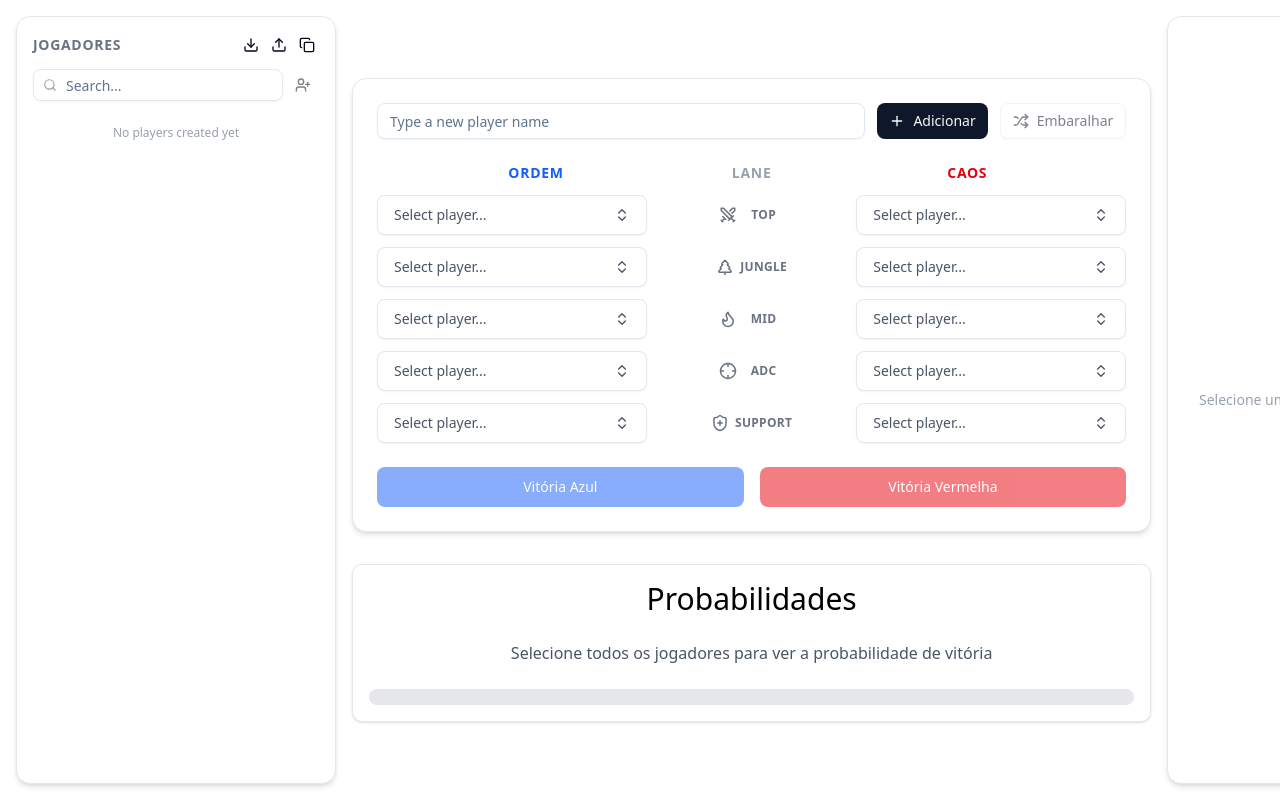
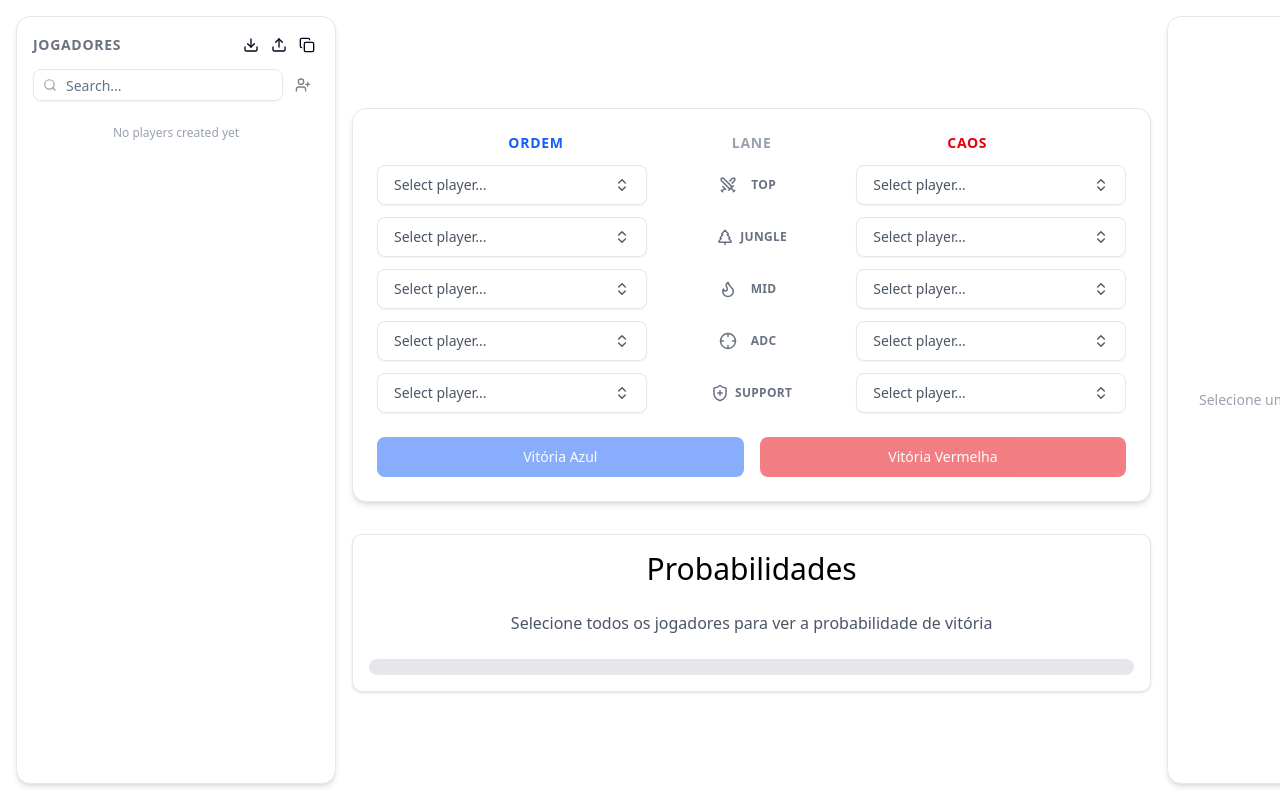
Before and after one commit to King-witcher/party-balancer, a React (Vite) app: page / in a window 1280 px wide. Shown: the top 800 px of the page. Built offline with nearby package versions, Linux system fonts and the light colour scheme.

Commit message:
fix unused code

```diff
--- a/src/components/page-container.tsx
+++ /dev/null
@@ -1,17 +0,0 @@
-import type { ReactNode } from 'react'
-import { twMerge } from 'tailwind-merge'
-
-interface Props {
-  children?: ReactNode
-  className?: string
-}
-
-export function PageContainer({ children, className }: Props) {
-  return (
-    <div className={'w-full flex justify-center px-15 py-10'}>
-      <div className={twMerge('w-full max-w-300 flex flex-col', className)}>
-        {children}
-      </div>
-    </div>
-  )
-}
--- a/src/routes/compute/-simulator.tsx
+++ b/src/routes/compute/-simulator.tsx
@@ -1,16 +1,7 @@
 import { Button } from '@/components/ui/button'
-import { Input } from '@/components/ui/input'
 import { usePlayers } from '@/contexts/players-context'
 import { Team } from '@/hooks/use-balancer'
-import {
-  Crosshair,
-  Flame,
-  Plus,
-  ShieldPlus,
-  Shuffle,
-  Swords,
-  TreePine,
-} from 'lucide-react'
+import { Crosshair, Flame, ShieldPlus, Swords, TreePine } from 'lucide-react'
 import { useState } from 'react'
 import { toast } from 'sonner'
 import { SimulatorTeam } from './-simulator-team'
@@ -69,7 +60,7 @@ export function Simulator({
   return (
     <div className="rounded-xl flex flex-col gap-6 p-6 w-fit border border-gray-200 bg-white shadow-md">
       {/* Add player form + shuffle */}
-      <div className="flex gap-3 items-center">
+      {/* <div className="flex gap-3 items-center">
         <form onSubmit={handleAddPlayer} className="flex gap-3 flex-1">
           <Input
             type="text"
@@ -90,7 +81,7 @@ export function Simulator({
         >
           <Shuffle /> Embaralhar
         </Button>
-      </div>
+      </div> */}
 
       {/* Teams grid: Blue | Roles | Red */}
       <div className="flex gap-4 justify-center items-start">
```
